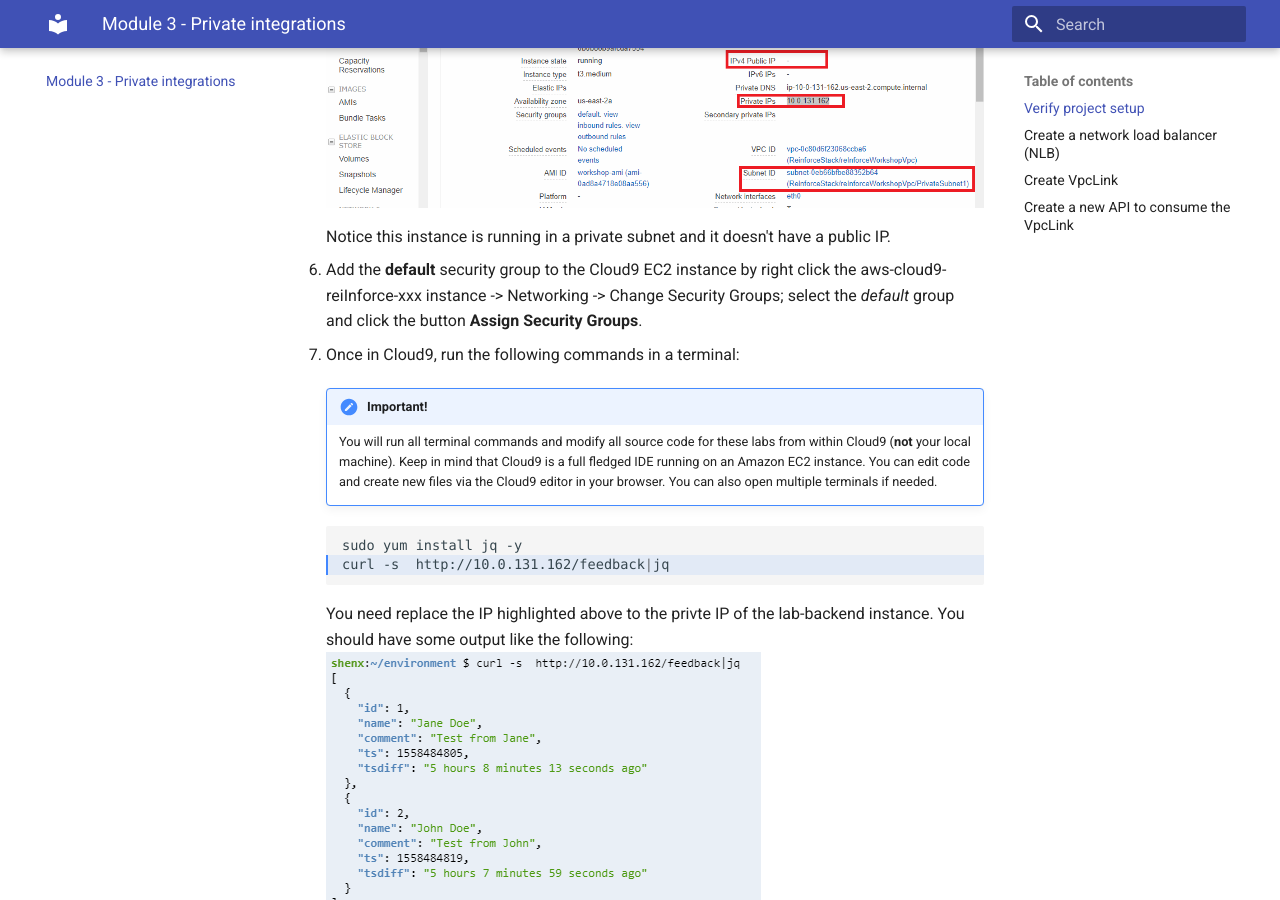
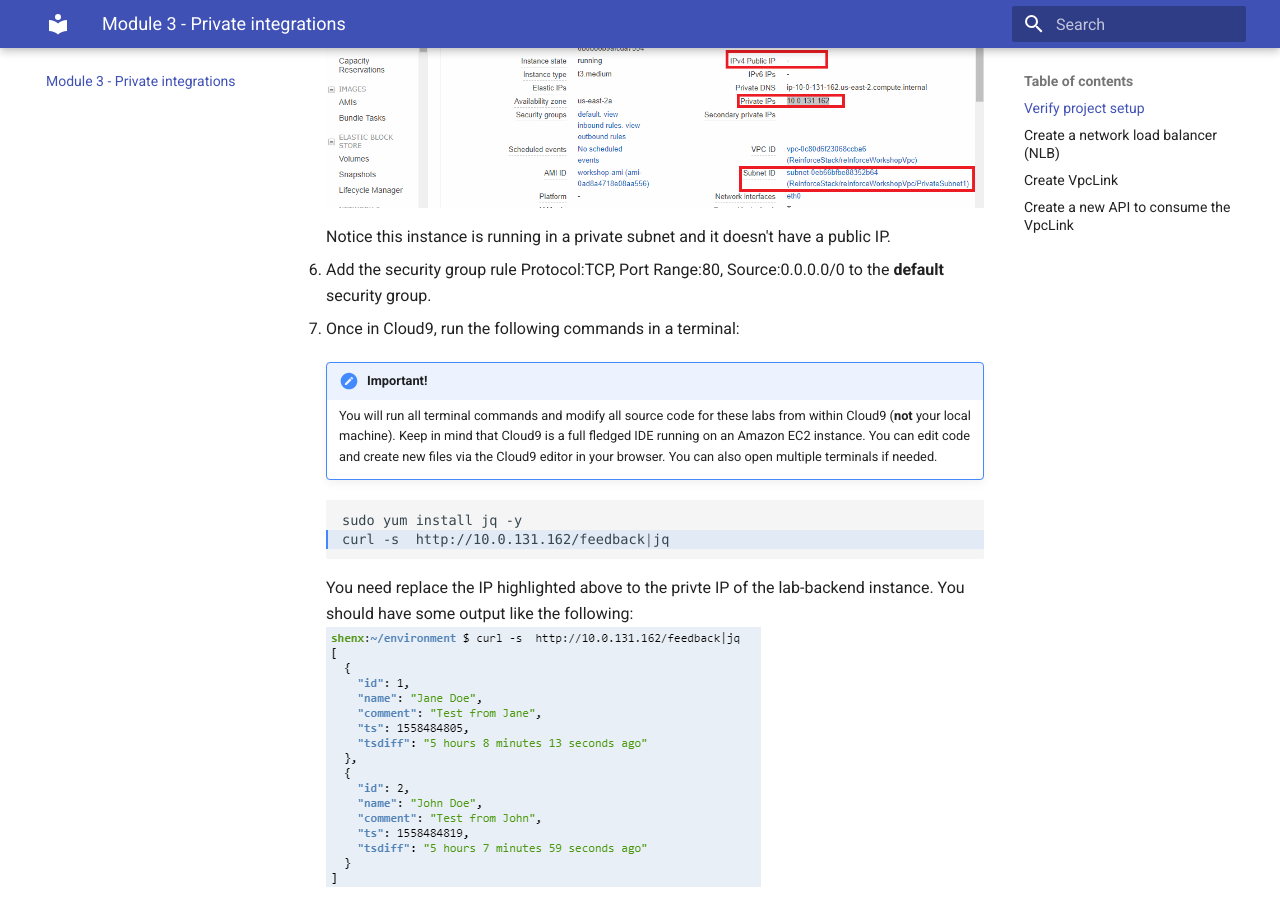
Before and after one commit to xiangshen-dk/workshop-building-secure-apis, an MkDocs documentation site: the page built from docs/vpclink.md, in a window 1280 px wide and 900 px high, scrolled down 2324 px. Built offline with MkDocs 1.6.1 and Material for MkDocs 9.7.7, drawn with Linux system fonts in a browser that asks for light colours; some web fonts are replaced.

Commit message:
update default sg

```diff
--- a/docs/vpclink.md
+++ b/docs/vpclink.md
@@ -35,7 +35,7 @@ In this module, you will integrate API Gateway to a web service running inside a
 
     Notice this instance is running in a private subnet and it doesn't have a public IP.
 
-6. Add the __default__ security group to the Cloud9 EC2 instance by right click the aws-cloud9-reiInforce-xxx instance -> Networking -> Change Security Groups; select the _default_ group and click the button __Assign Security Groups__.
+6. Add the security group rule Protocol:TCP, Port Range:80, Source:0.0.0.0/0 to the __default__ security group.
 
 7. Once in Cloud9, run the following commands in a terminal:
 
```
